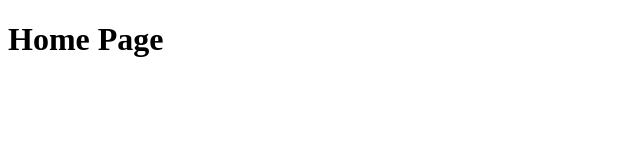
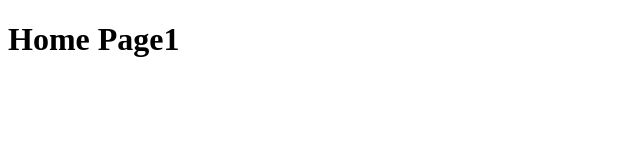
Before and after one commit to ahmed-sobhy123/data_base, a website: page views/home.html in a window 1280 px wide. Shown: the full height of the page, 0-640 px from the left. Drawn offline with Linux system fonts and the light colour scheme.

Commit message:
added 1 test

```diff
--- a/views/home.html
+++ b/views/home.html
@@ -7,7 +7,7 @@
 </head>
 <body>
     <h1>
-        Home Page
+        Home Page1
     </h1>
 </body>
 </html>
```
